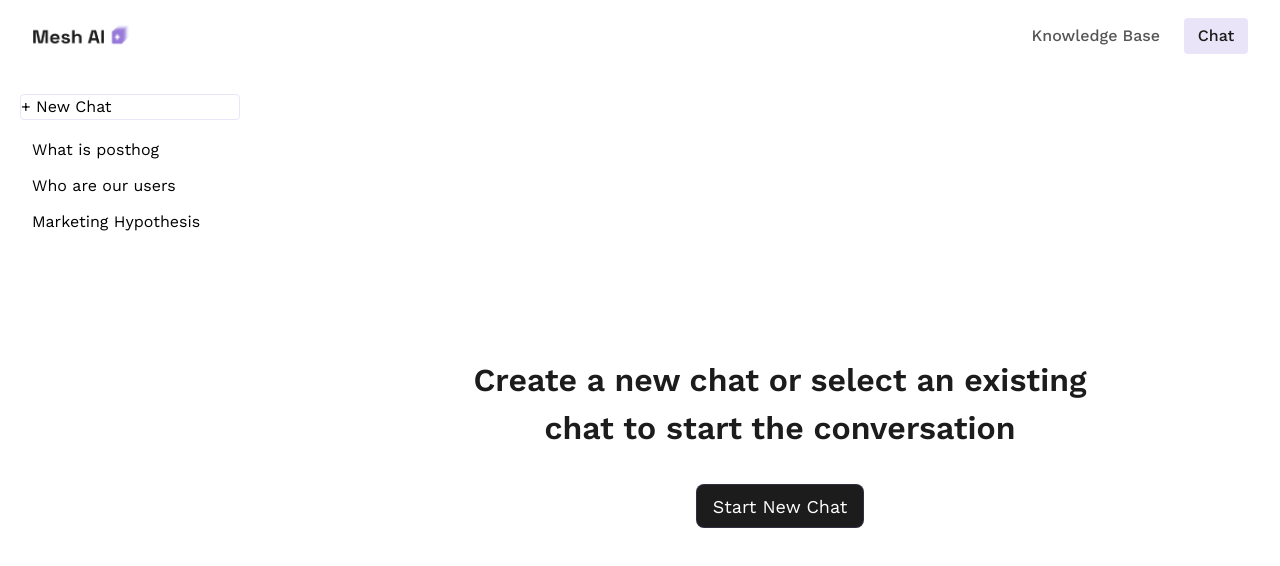
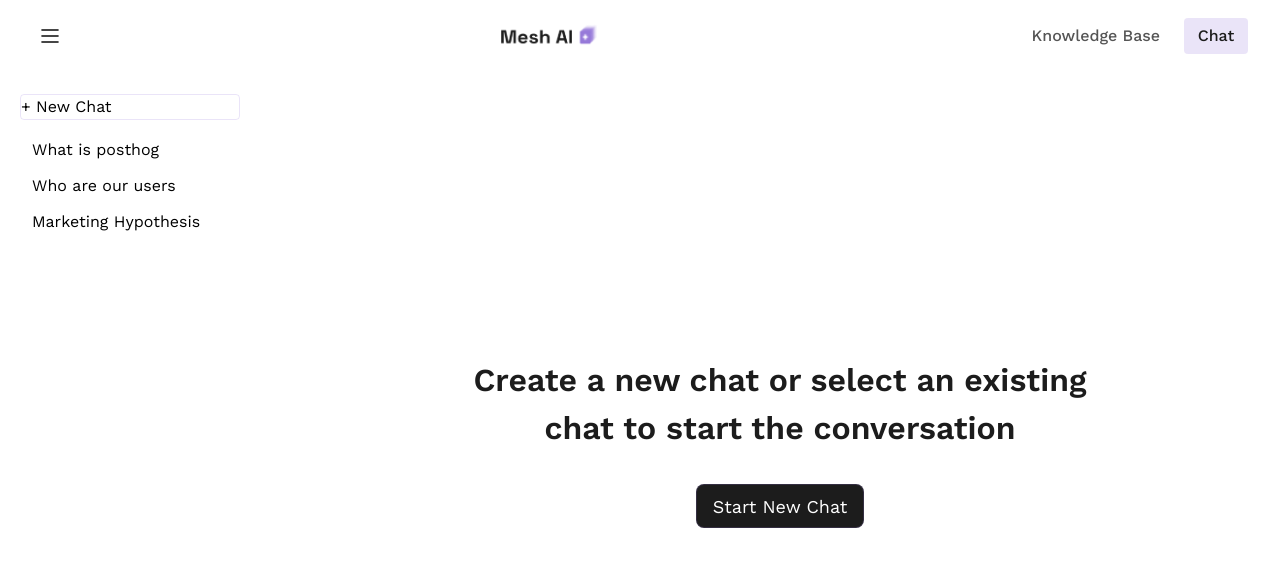
Before and after one commit to LF808mlb/ai-se_project_mesh-ai, a React (Vite) app in the folder client/: page /chat in a window 1280 px wide. Shown: the top 566 px of the page. Built offline with nearby package versions, Linux system fonts and the light colour scheme.

Commit message:
git commit -m "Update Chat to use outlet context"

```diff
--- a/client/src/components/Header/Header.css
+++ b/client/src/components/Header/Header.css
@@ -15,7 +15,18 @@
 }
 
 .header__menu-btn {
-  display: none;
+  display: inline-block;
+  width: 35.98px;
+  height: 35.98px;
+  padding: 0;
+  border: 0;
+  background: transparent;
+}
+
+.header__menu-icon {
+  width: 100%;
+  height: 100%;
+  display: block;
 }
 
 .header__nav {
--- a/client/src/components/Header/Header.tsx
+++ b/client/src/components/Header/Header.tsx
@@ -1,5 +1,6 @@
 import "./Header.css";
 import { NavLink } from "react-router-dom";
+import hamburgerIcon from "../../assets/hamburgerbutton.svg";
 import logo from "../../assets/logo.png";
 
 type Props = {
@@ -31,7 +32,9 @@ export default function Header({ onMenuOpen, onMenuClose, isMobileMenuOpen }: Pr
         aria-label="Open menu"
         aria-expanded={isMobileMenuOpen}
         onClick={onMenuOpen}
-      />
+      >
+        <img className="header__menu-icon" src={hamburgerIcon} alt="" aria-hidden="true" />
+      </button>
       <img className="header__logo" src={logo} alt="Mesh AI" />
       <nav
         className={isMobileMenuOpen ? "header__nav header__nav_mobile" : "header__nav"}
--- a/client/src/pages/Chat/Chat.tsx
+++ b/client/src/pages/Chat/Chat.tsx
@@ -1,6 +1,6 @@
 import React, { useEffect, useState } from "react";
 import ReactMarkdown from "react-markdown";
-import { useNavigate } from "react-router-dom";
+import { useNavigate, useOutletContext } from "react-router-dom";
 import {
   createChat,
   getChat,
@@ -13,8 +13,14 @@ import chatArrow from "../../assets/chat-arrow.png";
 import errorImage from "../../assets/errorimage.png";
 import "./Chat.css";
 
+type MobileContext = {
+  isMobileMenuOpen: boolean;
+  setIsMobileMenuOpen: (open: boolean) => void;
+};
+
 export default function Chat() {
   const navigate = useNavigate();
+  const { isMobileMenuOpen, setIsMobileMenuOpen } = useOutletContext<MobileContext>();
   const [chats, setChats] = useState<ChatType[]>([]);
   const [activeChatId, setActiveChatId] = useState<string | null>(null);
   const [chatsError, setChatsError] = useState<string | null>(null);
@@ -86,6 +92,7 @@ export default function Chat() {
       if (res.data) {
         setChats((prev) => [res.data as ChatType, ...prev]);
         setActiveChatId(res.data._id);
+        setIsMobileMenuOpen(false);
       }
     } catch {
       // A toast or inline error could go here in the future.
@@ -139,7 +146,11 @@ export default function Chat() {
 
   return (
     <div className="chat">
-      <aside className="chat__sidebar">
+      <aside
+        className={`chat__sidebar${
+          isMobileMenuOpen ? " chat__sidebar_open" : ""
+        }`}
+      >
         <button
           className="chat__new-btn"
           type="button"
@@ -178,7 +189,10 @@ export default function Chat() {
               <button
                 type="button"
                 className={`chat__item ${c._id === activeChatId ? "chat__item_active" : ""}`.trim()}
-                onClick={() => setActiveChatId(c._id)}
+                onClick={() => {
+                  setActiveChatId(c._id);
+                  setIsMobileMenuOpen(false);
+                }}
               >
                 {c.title}
               </button>
@@ -196,7 +210,10 @@ export default function Chat() {
             <button
               className="chat__new-btn chat__new-btn_main"
               type="button"
-              onClick={() => setIsCreatingChat(true)}
+              onClick={() => {
+                setIsCreatingChat(true);
+                setIsMobileMenuOpen(true);
+              }}
             >
               Start New Chat
             </button>
```
Also changed, not shown: client/src/assets/hamburgerbutton.svg (added).
